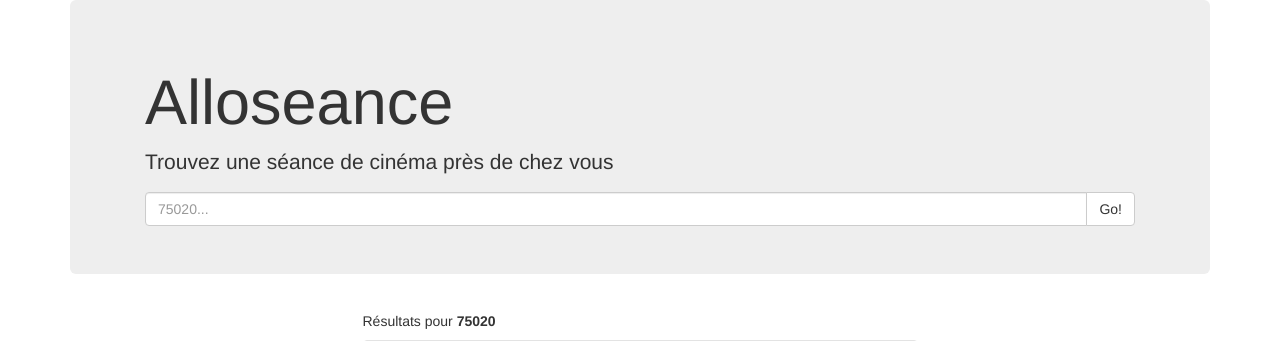
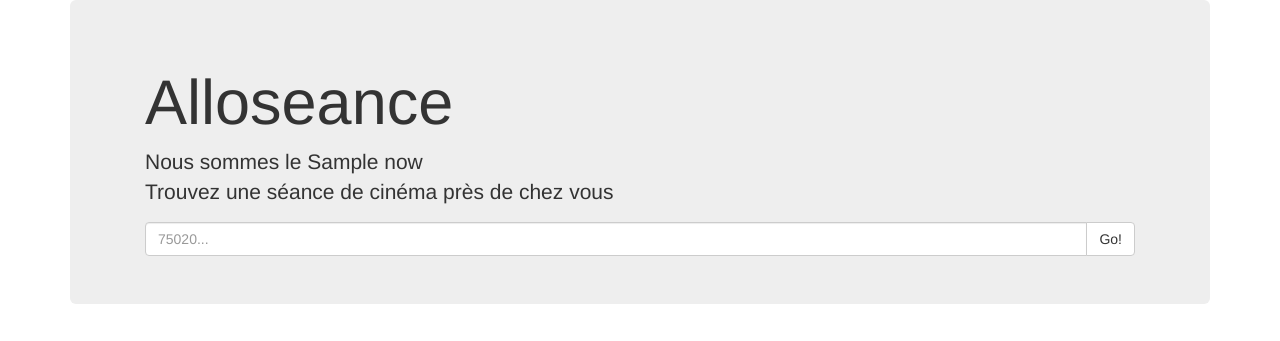
Before and after one commit to smwhr/rattrapage-supinternet-2017, a PHP site: template views/home.html.twig in a window 1280 px wide. Shown: the top 341 px of the page. Run offline with PHP 8.4, Linux system fonts and the light colour scheme; the template is opened without the code that fills it: most values are stand-ins (such as "Sample title", 1, 10 or a date in 2020); some libraries are stand-ins or nearby versions.

Commit message:
service now

```diff
--- a/app/controller.php
+++ b/app/controller.php
@@ -7,6 +7,8 @@ use Symfony\Component\HttpFoundation\Request;
 $app->get('/', function(Request $request, Application $app){
 
   $zip_code = $request->get("zip");
+
+  $now = $app['now']();
 
   /**
    * TODO :
@@ -18,7 +20,7 @@ $app->get('/', function(Request $request, Application $app){
 
   $seances = [];
   return new Response($app['twig']->render('home.html.twig',
-                                                compact('seances', 'zip_code')));
+                                                compact('now', 'seances', 'zip_code')));
 });
 
 
--- a/views/home.html.twig
+++ b/views/home.html.twig
@@ -4,7 +4,7 @@
 <div class="jumbotron">
   <div class="container">
     <h1>Alloseance</h1>
-    <p>Trouvez une séance de cinéma près de chez vous</p>
+    <p>Nous sommes le {{now}}<br>Trouvez une séance de cinéma près de chez vous</p>
     <form action="/">
       <div class="input-group">
         <input type="text" class="form-control" placeholder="75020..." name="zip_code">
```
Also changed, not shown: README.md.
